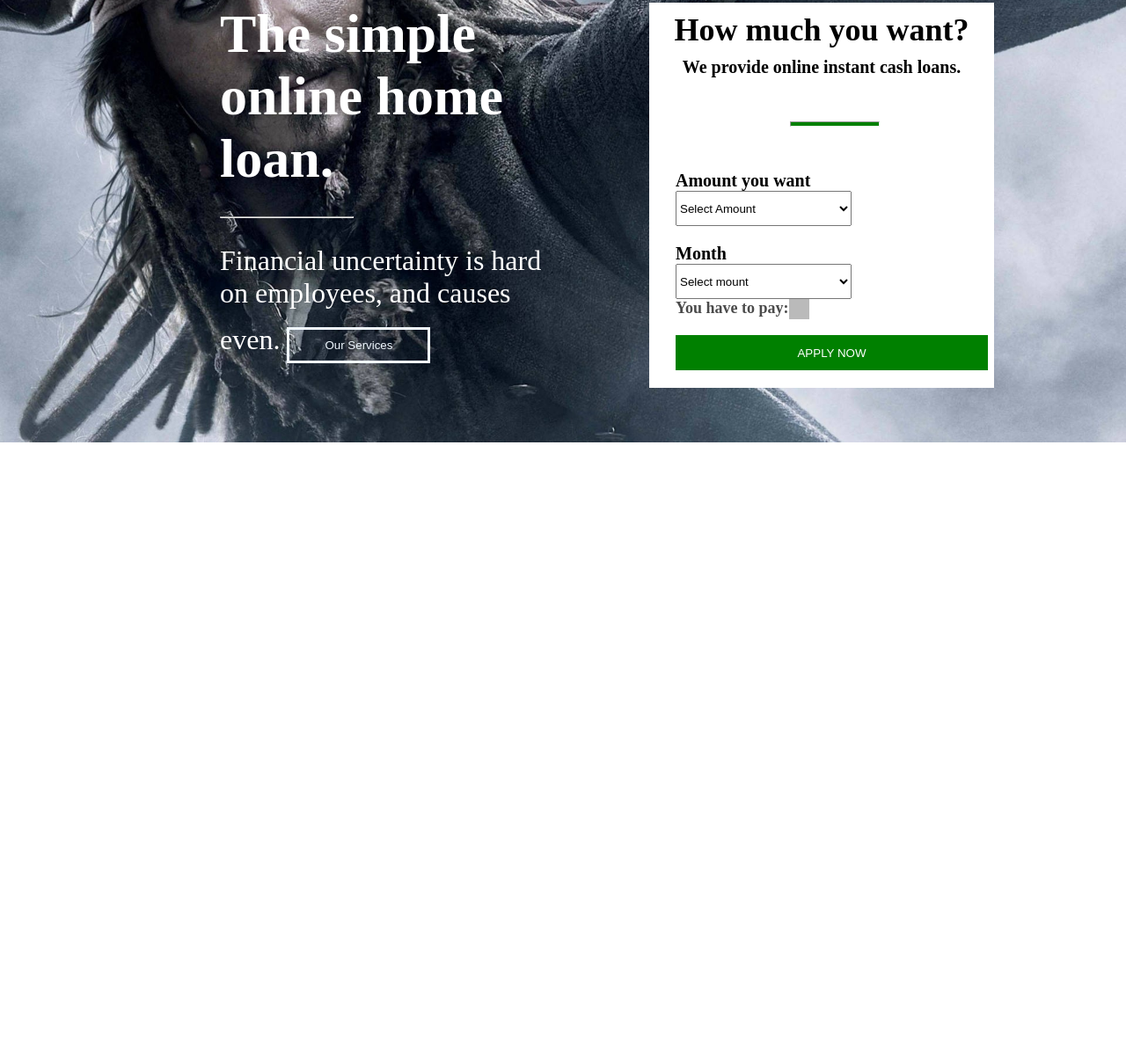
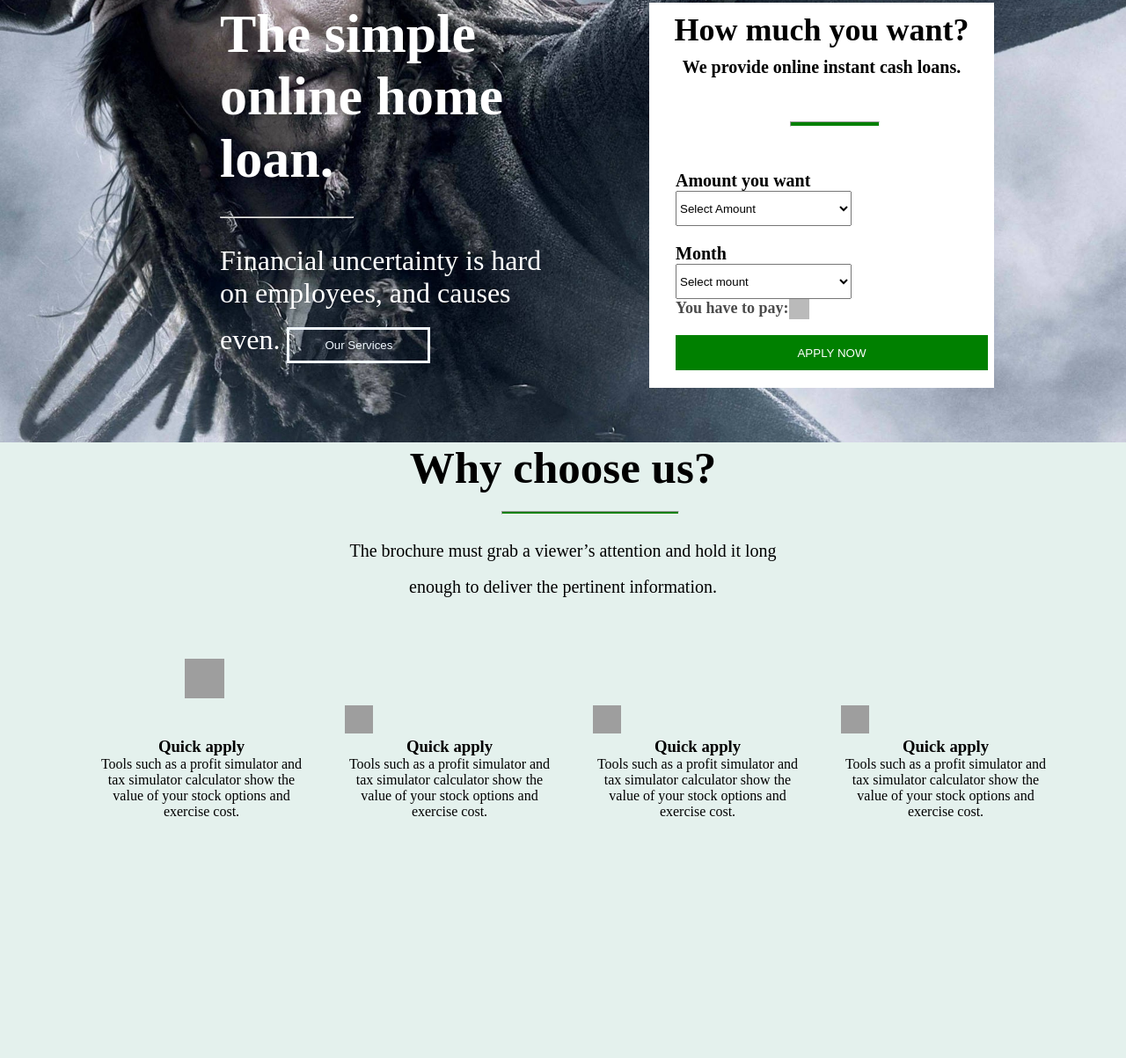
Before and after one commit to ferid004/codeacademy2heftesonu, a plain HTML site: page index.html in a window 1280 px wide. Shown: the part 197-1400 px from the top of the page at 88% size. Before the commit the page ends 800 px from the top, so only its background shows below. Drawn offline with Linux system fonts and the light colour scheme; grey boxes are pictures that could not be loaded.

Commit message:
add s2 card

```diff
--- a/index.html
+++ b/index.html
@@ -92,10 +92,11 @@
                             Days 3
                         </option>
                     </select>
-                    <p style="font-size: 18px; opacity: 70%;" >You have to pay:
+                    <p style="font-size: 18px; opacity: 70%;">You have to pay:
                         <i style="position: absolute;">
 
-                            <img width="23" height="23" src="https://img.icons8.com/color/48/us-dollar-circled--v1.png" alt="us-dollar-circled--v1"/>
+                            <img width="23" height="23" src="https://img.icons8.com/color/48/us-dollar-circled--v1.png"
+                                alt="us-dollar-circled--v1" />
                         </i>
                     </p>
                     <button class="formb">
@@ -107,6 +108,77 @@
 
 
     </section>
+    <!-- section1 end -->
+
+    <!-- section2  -->
+    <div class="bg-s2">
+
+        <div class="s2h">
+            <h2>
+                Why choose us?
+            </h2>
+        </div>
+        <hr style="margin-bottom: 30px; width: 200px ; margin-left: 570px; background-color: green; height: 2px;">
+        <p class="s2p">The brochure must grab a viewer’s attention and hold it long</p><br>
+        <p class="s2p"> enough to deliver the pertinent information.</p>
+        <div class="bigbox">
+
+
+            <div class="box">
+                <i style="margin-left: 100px;">
+                    <img width="45" height="45" src="https://img.icons8.com/windows/32/hand-cursor.png"
+                        alt="hand-cursor" />
+                </i>
+                <h3 style="text-align: center; margin-top: 40px;">
+                    Quick apply
+                </h3>
+                <p style="text-align: center;">
+                    Tools such as a profit simulator and tax simulator calculator show the value of your stock options
+                    and exercise cost.
+                </p>
+            </div>
+            <div class="box">
+                <i>
+                    <img width="32" height="32" src="https://img.icons8.com/windows/32/hand-cursor.png"
+                        alt="hand-cursor" />
+                </i>
+                <h3 style="text-align: center;">
+                    Quick apply
+                </h3>
+                <p style="text-align: center;">
+                    Tools such as a profit simulator and tax simulator calculator show the value of your stock options
+                    and exercise cost.
+                </p>
+            </div>
+            <div class="box">
+                <i>
+                    <img width="32" height="32" src="https://img.icons8.com/windows/32/hand-cursor.png"
+                        alt="hand-cursor" />
+                </i>
+                <h3 style="text-align: center;">
+                    Quick apply
+                </h3>
+                <p style="text-align: center;">
+                    Tools such as a profit simulator and tax simulator calculator show the value of your stock options
+                    and exercise cost.
+                </p>
+            </div>
+            <div class="box">
+                <i>
+                    <img width="32" height="32" src="https://img.icons8.com/windows/32/hand-cursor.png"
+                        alt="hand-cursor" />
+                </i>
+                <h3 style="text-align: center;">
+                    Quick apply
+                </h3>
+                <p style="text-align: center;">
+                    Tools such as a profit simulator and tax simulator calculator show the value of your stock options
+                    and exercise cost.
+                </p>
+            </div>
+        </div>
+    </div>
+
     <!-- section2 end -->
 </body>
 
--- a/style.css
+++ b/style.css
@@ -11,7 +11,7 @@
 }
 
 .navbar{
-    position: fixed;
+    position: absolute;
     margin-bottom: 40px;
     margin-top: 15px;
     /* background-color: black; */
@@ -191,3 +191,33 @@ button.our:hover{
     height: 40px;
     color: white;
 }
+
+/* section2  */
+
+.bg-s2{
+    background-color: #e4f1ed;
+    height: 700px;
+    width: 100%;
+}
+.s2h{
+    text-align: center;
+    font-size: 34px;
+    margin-bottom: 20px;
+}
+.s2p{
+    text-align: center;
+    font-size: 20px;
+
+}
+.bigbox{
+    margin-top: 50px;
+    margin-left: 90px;
+}
+.box{
+    margin: 20px;
+    position: relative;
+    text-align: center;
+    display: inline-block;
+    width: 20%;
+    text-align: left;
+}
```
